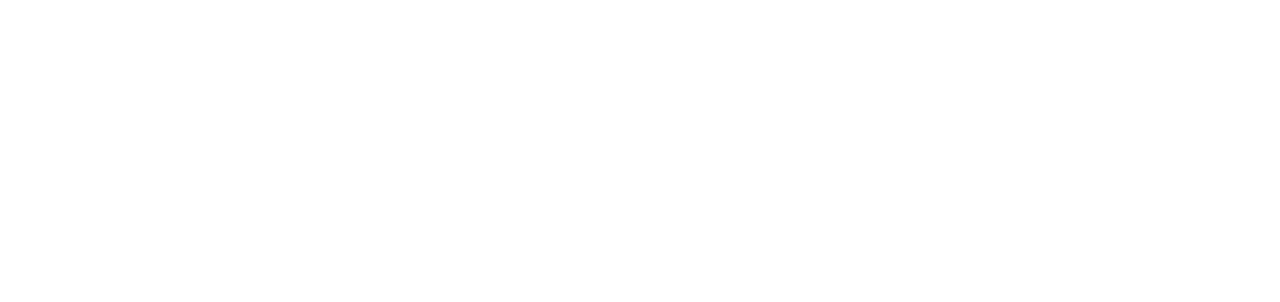
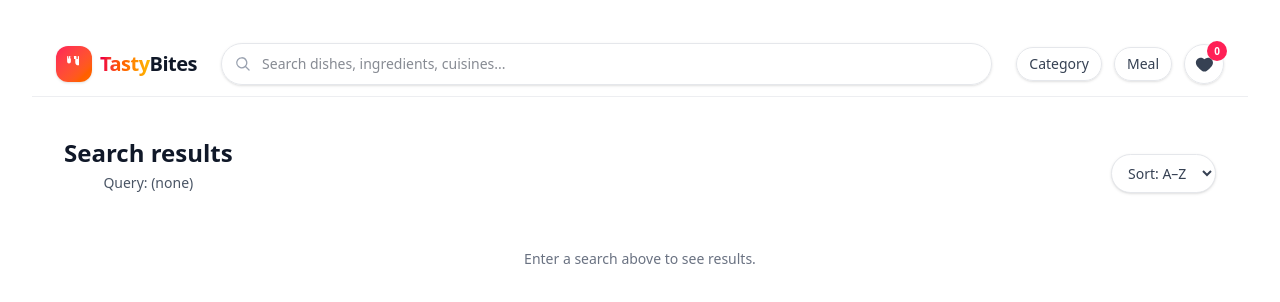
Before and after one commit to Kkebuka/Food_Prepation_App, a React (Vite) app: page /meals in a window 1280 px wide. Before the commit this address had no page. Shown: the top 302 px of the page. Built offline with nearby package versions, Linux system fonts and the light colour scheme.

Commit message:
search bar resolve

```diff
--- a/src/App.jsx
+++ b/src/App.jsx
@@ -5,6 +5,7 @@
 import FoodDetails from "./pages/foodDetails/FoodDetails";
 import CategoryProduct from "./pages/categoryProducts/categoryProduct";
 import Home from "./pages/home/Home";
+import Meals from "./pages/meals/Meals";
 function App() {
   return (
     <>
@@ -14,6 +15,7 @@
           <Route index path="categories" element={<Category />} />
           <Route index path="details/:id" element={<FoodDetails />} />
           <Route index path="category/:name" element={<CategoryProduct />} />
+          <Route index path="meals" element={<Meals />} />
         </Route>
       </Routes>
     </>
--- a/src/components/layout/Header.jsx
+++ b/src/components/layout/Header.jsx
@@ -1,11 +1,22 @@
 import React, { useState } from "react";
 import { Link } from "react-router-dom";
 import { useFavorites } from "../../contexts/FavoritesContext.jsx";
+import { useNavigate } from "react-router-dom";
 
 function Header() {
   const [isMobileOpen, setIsMobileOpen] = useState(false);
   const [isFavOpen, setIsFavOpen] = useState(false);
   const { favorites } = useFavorites();
+  const [query, setQuery] = useState("");
+  const navigate = useNavigate();
+
+  const onSearchSubmit = (e) => {
+    e.preventDefault();
+    const q = query.trim();
+    if (!q) return;
+    setIsMobileOpen(false);
+    navigate(`/meals?query=${encodeURIComponent(q)}`);
+  };
 
   return (
     <header className="sticky top-0 z-50 border-b border-gray-200/70 bg-white/80 backdrop-blur supports-[backdrop-filter]:bg-white/60">
@@ -27,7 +38,7 @@
 
           {/* Center: Search */}
           <div className="mx-4 hidden flex-1 sm:mx-6 md:block">
-            <div className="relative">
+            <form className="relative" onSubmit={onSearchSubmit}>
               <div className="pointer-events-none absolute inset-y-0 left-3 flex items-center text-gray-400">
                 <svg xmlns="http://www.w3.org/2000/svg" viewBox="0 0 24 24" fill="currentColor" className="h-5 w-5">
                   <path fillRule="evenodd" d="M10.5 3.75a6.75 6.75 0 1 0 4.243 12.002l4.002 4.002a.75.75 0 1 0 1.06-1.06l-4.002-4.002A6.75 6.75 0 0 0 10.5 3.75Zm-5.25 6.75a5.25 5.25 0 1 1 10.5 0 5.25 5.25 0 0 1-10.5 0Z" clipRule="evenodd" />
@@ -37,8 +48,10 @@
                 type="text"
                 placeholder="Search dishes, ingredients, cuisines..."
                 className="w-full rounded-full border border-gray-200 bg-white/70 py-2.5 pl-10 pr-4 text-sm text-gray-900 shadow-sm outline-none ring-0 transition focus:border-rose-300 focus:ring-2 focus:ring-rose-200/70"
+                value={query}
+                onChange={(e) => setQuery(e.target.value)}
               />
-            </div>
+            </form>
           </div>
 
           {/* Right: Actions */}
@@ -64,7 +77,7 @@
                     <div className="py-6 text-center text-sm text-gray-500">No favorites yet</div>
                   )}
                   {favorites.map((m) => (
-                    <Link key={m.id} to={`/food/${m.id}`} className="flex items-center gap-3 rounded-lg p-2 hover:bg-gray-50">
+                    <Link key={m.id} to={`/details/${m.id}`} className="flex items-center gap-3 rounded-lg p-2 hover:bg-gray-50">
                       <img src={m.image} alt={m.name} className="h-10 w-10 rounded object-cover" />
                       <div className="line-clamp-2 text-sm text-gray-800">{m.name}</div>
                     </Link>
@@ -94,7 +107,7 @@
         <div className={`${isMobileOpen ? "grid-rows-[1fr] opacity-100" : "grid-rows-[0fr] opacity-0"} grid transition-all duration-300 ease-out md:hidden`}>
           <div className="overflow-hidden">
             <div className="pb-3 pt-2">
-              <div className="relative">
+              <form className="relative" onSubmit={onSearchSubmit}>
                 <div className="pointer-events-none absolute inset-y-0 left-3 flex items-center text-gray-400">
                   <svg xmlns="http://www.w3.org/2000/svg" viewBox="0 0 24 24" fill="currentColor" className="h-5 w-5">
                     <path fillRule="evenodd" d="M10.5 3.75a6.75 6.75 0 1 0 4.243 12.002l4.002 4.002a.75.75 0 1 0 1.06-1.06l-4.002-4.002A6.75 6.75 0 0 0 10.5 3.75Zm-5.25 6.75a5.25 5.25 0 1 1 10.5 0 5.25 5.25 0 0 1-10.5 0Z" clipRule="evenodd" />
@@ -104,8 +117,10 @@
                   type="text"
                   placeholder="Search dishes, ingredients, cuisines..."
                   className="w-full rounded-full border border-gray-200 bg-white/70 py-2.5 pl-10 pr-4 text-sm text-gray-900 shadow-sm outline-none ring-0 transition focus:border-rose-300 focus:ring-2 focus:ring-rose-200/70"
+                  value={query}
+                  onChange={(e) => setQuery(e.target.value)}
                 />
-              </div>
+              </form>
               <nav className="mt-3 grid gap-1">
                 <Link to="/" className="rounded-lg px-3 py-2 text-sm font-medium text-gray-700 hover:bg-gray-50">Home</Link>
                 <Link to="/categories" className="rounded-lg px-3 py-2 text-sm font-medium text-gray-700 hover:bg-gray-50">Category</Link>
--- a/src/pages/categoryProducts/categoryProduct.jsx
+++ b/src/pages/categoryProducts/categoryProduct.jsx
@@ -30,7 +30,8 @@
     return list;
   }, [mealsData, sortOrder, startsWith]);
 
-  const { toggleFavorite } = useFavorites();
+  const { toggleFavorite, favorites } = useFavorites();
+  const favoriteIds = useMemo(() => new Set(favorites.map((f) => f.id)), [favorites]);
 
   return (
     <main className="py-6 sm:py-8 lg:py-10">
@@ -78,11 +79,11 @@
                   <div className="flex items-center gap-3">
                     <Link to={`/details/${meal.id}`} className="text-sm font-medium text-rose-600 hover:underline">Details</Link>
                     <button
-                      className="inline-flex h-9 w-9 items-center justify-center rounded-full border border-gray-200 text-gray-700 transition hover:border-rose-300 hover:bg-rose-50 hover:text-rose-600"
+                      className={`inline-flex h-9 w-9 items-center justify-center rounded-full border transition hover:border-rose-300 hover:bg-rose-50 ${favoriteIds.has(meal.id) ? 'border-rose-300 bg-rose-50 text-rose-600' : 'border-gray-200 text-gray-700'}`}
                       aria-label="Save for later"
                       onClick={() => toggleFavorite(meal)}
                     >
-                      <svg xmlns="http://www.w3.org/2000/svg" viewBox="0 0 24 24" fill="currentColor" className="h-5 w-5">
+                      <svg xmlns="http://www.w3.org/2000/svg" viewBox="0 0 24 24" fill="currentColor" className={`h-5 w-5 ${favoriteIds.has(meal.id) ? 'text-rose-600' : 'text-current'}`}>
                         <path d="M11.645 20.91a.75.75 0 0 1-.79 0c-1.873-1.12-3.995-2.885-5.66-4.768C3.48 14.667 2.25 12.77 2.25 10.5 2.25 7.186 4.936 4.5 8.25 4.5c1.676 0 3.174.696 4.25 1.811A5.864 5.864 0 0 1 16.75 4.5c3.314 0 6 2.686 6 6 0 2.27-1.23 4.167-2.945 5.642-1.665 1.883-3.787 3.649-5.66 4.768Z"/>
                       </svg>
                     </button>
--- a/src/pages/home/Home.jsx
+++ b/src/pages/home/Home.jsx
@@ -38,7 +38,8 @@
     return list;
   }, [mealsData, sortOrder, startsWith]);
 
-  const { toggleFavorite } = useFavorites();
+  const { toggleFavorite, favorites } = useFavorites();
+  const favoriteIds = useMemo(() => new Set(favorites.map((f) => f.id)), [favorites]);
 
   return (
     <main>
@@ -120,11 +121,11 @@
                   </h3>
 
                   <button
-                    className="inline-flex h-9 w-9 items-center justify-center rounded-full border border-gray-200 text-gray-700 transition hover:border-rose-300 hover:bg-rose-50 hover:text-rose-600"
+                    className={`inline-flex h-9 w-9 items-center justify-center rounded-full border transition hover:border-rose-300 hover:bg-rose-50 ${favoriteIds.has(meal.id) ? "border-rose-300 bg-rose-50 text-rose-600" : "border-gray-200 text-gray-700"}`}
                     aria-label="Save for later"
                     onClick={(e) => { e.preventDefault(); e.stopPropagation(); toggleFavorite(meal); }}
                   >
-                    <svg xmlns="http://www.w3.org/2000/svg" viewBox="0 0 24 24" fill="currentColor" className="h-5 w-5">
+                    <svg xmlns="http://www.w3.org/2000/svg" viewBox="0 0 24 24" fill="currentColor" className={`h-5 w-5 ${favoriteIds.has(meal.id) ? "text-rose-600" : "text-current"}`}>
                       <path d="M11.645 20.91a.75.75 0 0 1-.79 0c-1.873-1.12-3.995-2.885-5.66-4.768C3.48 14.667 2.25 12.77 2.25 10.5 2.25 7.186 4.936 4.5 8.25 4.5c1.676 0 3.174.696 4.25 1.811A5.864 5.864 0 0 1 16.75 4.5c3.314 0 6 2.686 6 6 0 2.27-1.23 4.167-2.945 5.642-1.665 1.883-3.787 3.649-5.66 4.768Z"/>
                     </svg>
                   </button>
--- a/src/pages/meals/Meals.jsx
+++ b/src/pages/meals/Meals.jsx
@@ -0,0 +1,93 @@
+import React, { useMemo, useState } from "react";
+import { useLocation, Link } from "react-router-dom";
+import { useQuery } from "@tanstack/react-query";
+
+function useQueryParam(name) {
+  const { search } = useLocation();
+  return useMemo(() => new URLSearchParams(search).get(name) || "", [search, name]);
+}
+
+export default function Meals() {
+  const q = useQueryParam("query");
+  const [sortOrder, setSortOrder] = useState("A-Z");
+
+  const { data: byName } = useQuery({
+    queryKey: ["searchName", q],
+    queryFn: async () => {
+      if (!q) return [];
+      const res = await fetch(`https://www.themealdb.com/api/json/v1/1/search.php?s=${encodeURIComponent(q)}`);
+      if (!res.ok) throw new Error("search name failed");
+      const json = await res.json();
+      return json?.meals ?? [];
+    },
+  });
+
+  const { data: byIngredient } = useQuery({
+    queryKey: ["searchIngredient", q],
+    queryFn: async () => {
+      if (!q) return [];
+      const res = await fetch(`https://www.themealdb.com/api/json/v1/1/filter.php?i=${encodeURIComponent(q)}`);
+      if (!res.ok) throw new Error("search ingredient failed");
+      const json = await res.json();
+      return json?.meals ?? [];
+    },
+  });
+
+  const merged = useMemo(() => {
+    const seen = new Set();
+    const result = [];
+    const add = (m) => {
+      const id = m.idMeal;
+      if (seen.has(id)) return;
+      seen.add(id);
+      result.push({ id, name: m.strMeal, image: m.strMealThumb });
+    };
+    (byName || []).forEach(add);
+    (byIngredient || []).forEach(add);
+    result.sort((a, b) => (sortOrder === "A-Z" ? a.name.localeCompare(b.name) : b.name.localeCompare(a.name)));
+    return result;
+  }, [byName, byIngredient, sortOrder]);
+
+  return (
+    <main className="py-6 sm:py-8 lg:py-10">
+      <div className="mx-auto max-w-7xl px-4 sm:px-6 lg:px-8">
+        <div className="mb-4 flex flex-col gap-3 sm:flex-row sm:items-end sm:justify-between">
+          <div>
+            <h1 className="text-xl font-semibold text-gray-900 sm:text-2xl">Search results</h1>
+            <p className="mt-1 text-sm text-gray-600">Query: {q || "(none)"}</p>
+          </div>
+          <div>
+            <select
+              value={sortOrder}
+              onChange={(e) => setSortOrder(e.target.value)}
+              className="rounded-full border border-gray-200 bg-white px-3 py-2 text-sm text-gray-700 shadow-sm outline-none transition focus:border-rose-300 focus:ring-2 focus:ring-rose-200/70"
+            >
+              <option value="A-Z">Sort: A–Z</option>
+              <option value="Z-A">Sort: Z–A</option>
+            </select>
+          </div>
+        </div>
+
+        {!q && <div className="py-10 text-center text-sm text-gray-500">Enter a search above to see results.</div>}
+        {q && merged.length === 0 && <div className="py-10 text-center text-sm text-gray-500">No results found.</div>}
+
+        {merged.length > 0 && (
+          <div className="grid gap-4 sm:grid-cols-2 md:gap-6 lg:grid-cols-3 xl:grid-cols-4">
+            {merged.map((meal) => (
+              <article key={meal.id} className="group overflow-hidden rounded-2xl border border-gray-200 bg-white shadow-sm transition hover:shadow-md">
+                <div className="relative aspect-[4/3] overflow-hidden">
+                  <img src={meal.image} alt={meal.name} className="h-full w-full object-cover transition duration-300 group-hover:scale-105" loading="lazy" />
+                  <div className="pointer-events-none absolute inset-0 bg-gradient-to-t from-black/20 via-transparent/10 to-transparent opacity-0 transition group-hover:opacity-100" />
+                </div>
+                <div className="flex items-center justify-between px-3 py-3 sm:px-4 sm:py-4">
+                  <h3 className="line-clamp-1 text-sm font-semibold text-gray-900 sm:text-base">{meal.name}</h3>
+                  <Link to={`/details/${meal.id}`} className="text-sm font-medium text-rose-600 hover:underline">Details</Link>
+                </div>
+              </article>
+            ))}
+          </div>
+        )}
+      </div>
+    </main>
+  );
+}
```
